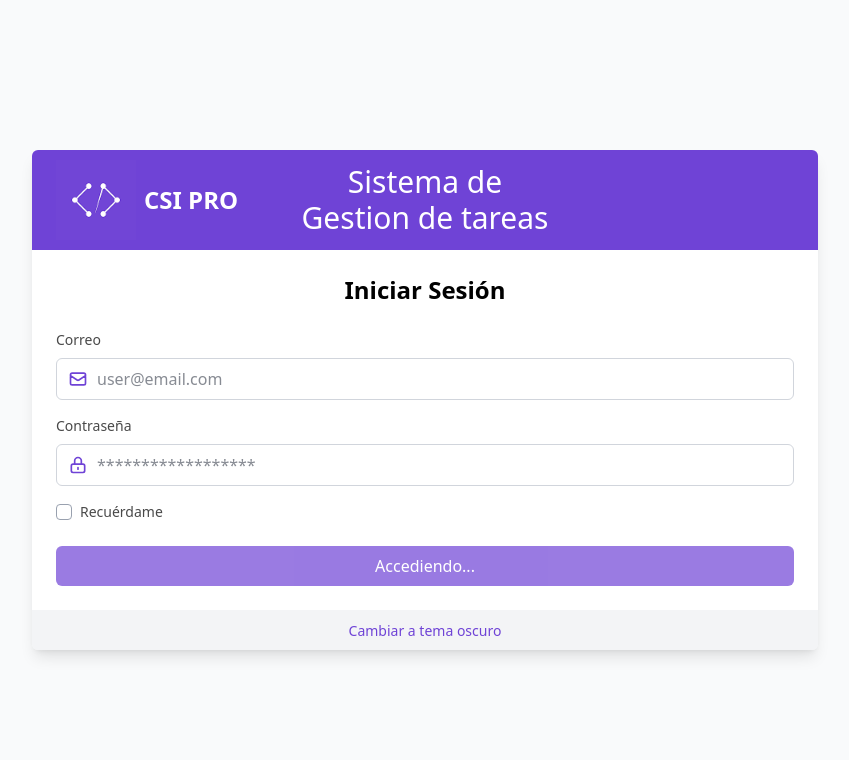
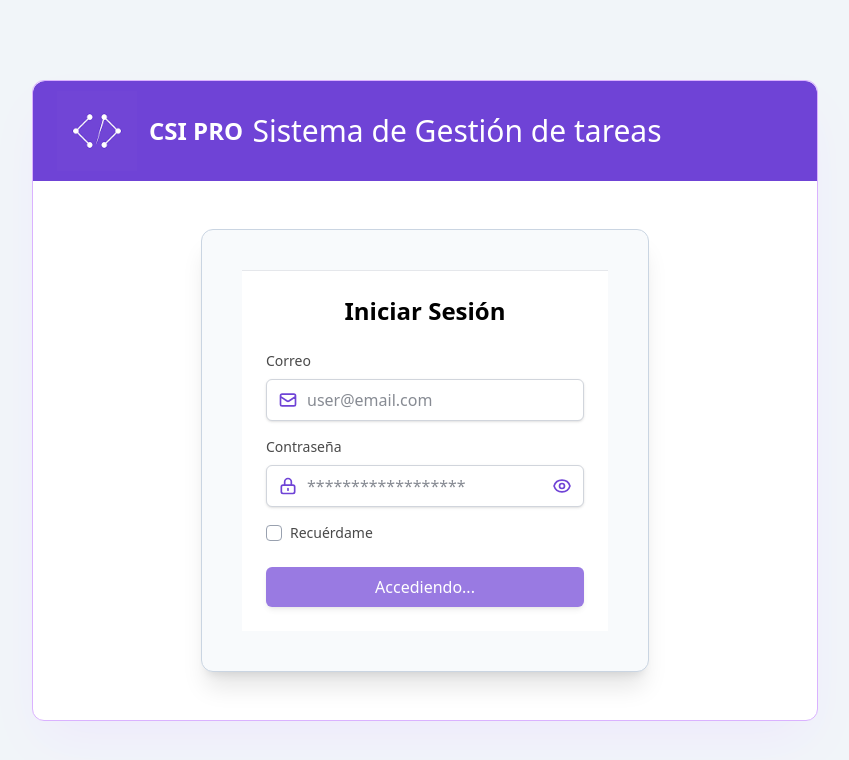
Before and after one commit to jonatansilva22/gestor_proyectos_csi_front, a React (Vite) app: page / in a window 1280 px wide. Shown: the top 760 px of the page, without its empty margins (215-1064 px from the left). Built offline with nearby package versions, Linux system fonts and the light colour scheme; no server answers.

Commit message:
nuevo diseño

```diff
--- a/src/components/auth/LoginForm.tsx
+++ b/src/components/auth/LoginForm.tsx
@@ -6,6 +6,7 @@ import { useTheme } from '../../context/ThemeContext';
 const LoginForm: React.FC = () => {
   const [email, setEmail] = useState('');
   const [password, setPassword] = useState('');
+  const [showPassword, setShowPassword] = useState(false);
   const [rememberMe, setRememberMe] = useState(false);
   const [error, setError] = useState('');
   const { login, isLoading } = useAuth();
@@ -32,8 +33,12 @@ const LoginForm: React.FC = () => {
     }
   };
 
+  const togglePasswordVisibility = () => {
+    setShowPassword(!showPassword);
+  };
+
   return (
-    <div className={`${darkMode ? 'bg-[#3A2864]' : 'bg-white'} p-6`}>
+    <div className={`${darkMode ? 'bg-[#3A2864]' : 'bg-white'} p-6 border-t ${darkMode ? 'border-[#6F43D6]/20' : 'border-gray-200'}`}>
       <h2
         className={`text-center text-2xl font-bold mb-6 ${
           darkMode ? 'text-white' : 'text-[#000000]'
@@ -43,7 +48,7 @@ const LoginForm: React.FC = () => {
       </h2>
 
       {error && (
-        <div className="mb-4 p-3 bg-red-100 border border-red-400 text-red-700 rounded-md text-sm">
+        <div className="mb-4 p-3 bg-red-100 border border-red-400 text-red-700 rounded-md text-sm shadow-sm">
           {error}
         </div>
       )}
@@ -82,7 +87,7 @@ const LoginForm: React.FC = () => {
               onChange={(e) => setEmail(e.target.value)}
               placeholder="user@email.com"
               required
-              className={`w-full py-2 pl-10 pr-3 border rounded-md focus:ring-[#6F43D6] focus:border-[#6F43D6] focus:outline-none
+              className={`w-full py-2 pl-10 pr-3 border rounded-md shadow-sm focus:ring-[#6F43D6] focus:border-[#6F43D6] focus:outline-none
                 ${
                   darkMode
                     ? 'bg-[#FFFFFF] border-gray-700 text-gray-900 placeholder-gray-400'
@@ -120,12 +125,12 @@ const LoginForm: React.FC = () => {
               </svg>
             </div>
             <input
-              type="password"
+              type={showPassword ? "text" : "password"}
               value={password}
               onChange={(e) => setPassword(e.target.value)}
               placeholder="******************"
               required
-              className={`w-full py-2 pl-10 pr-3 border rounded-md focus:ring-[#6F43D6] focus:border-[#6F43D6] focus:outline-none
+              className={`w-full py-2 pl-10 pr-10 border rounded-md shadow-sm focus:ring-[#6F43D6] focus:border-[#6F43D6] focus:outline-none
                 ${
                   darkMode
                     ? 'bg-[#FFFFFF] border-gray-700 text-gray-900 placeholder-gray-400'
@@ -133,6 +138,49 @@ const LoginForm: React.FC = () => {
                 }`}
               disabled={isLoading}
             />
+            <button
+              type="button"
+              onClick={togglePasswordVisibility}
+              className="absolute inset-y-0 right-0 flex items-center pr-3"
+            >
+              {showPassword ? (
+                <svg
+                  xmlns="http://www.w3.org/2000/svg"
+                  className="h-5 w-5 text-[#6F43D6]"
+                  fill="none"
+                  viewBox="0 0 24 24"
+                  stroke="currentColor"
+                >
+                  <path
+                    strokeLinecap="round"
+                    strokeLinejoin="round"
+                    strokeWidth={2}
+                    d="M13.875 18.825A10.05 10.05 0 0112 19c-4.478 0-8.268-2.943-9.543-7a9.97 9.97 0 011.563-3.029m5.858.908a3 3 0 114.243 4.243M9.878 9.878l4.242 4.242M9.88 9.88l-3.29-3.29m7.532 7.532l3.29 3.29M3 3l3.59 3.59m0 0A9.953 9.953 0 0112 5c4.478 0 8.268 2.943 9.543 7a10.025 10.025 0 01-4.132 5.411m0 0L21 21"
+                  />
+                </svg>
+              ) : (
+                <svg
+                  xmlns="http://www.w3.org/2000/svg"
+                  className="h-5 w-5 text-[#6F43D6]"
+                  fill="none"
+                  viewBox="0 0 24 24"
+                  stroke="currentColor"
+                >
+                  <path
+                    strokeLinecap="round"
+                    strokeLinejoin="round"
+                    strokeWidth={2}
+                    d="M15 12a3 3 0 11-6 0 3 3 0 016 0z"
+                  />
+                  <path
+                    strokeLinecap="round"
+                    strokeLinejoin="round"
+                    strokeWidth={2}
+                    d="M2.458 12C3.732 7.943 7.523 5 12 5c4.478 0 8.268 2.943 9.542 7-1.274 4.057-5.064 7-9.542 7-4.477 0-8.268-2.943-9.542-7z"
+                  />
+                </svg>
+              )}
+            </button>
           </div>
         </div>
 
@@ -182,7 +230,7 @@ const LoginForm: React.FC = () => {
         <button
           type="submit"
           disabled={isLoading}
-          className="w-full py-2 px-4 bg-[#6F43D6] hover:bg-[#5F36C4] text-white font-medium rounded-md
+          className="w-full py-2 px-4 bg-[#6F43D6] hover:bg-[#5F36C4] text-white font-medium rounded-md shadow-md
             focus:outline-none transition-colors disabled:opacity-70 disabled:cursor-not-allowed"
         >
           {isLoading ? 'Accediendo...' : 'Acceder'}
--- a/src/context/ThemeContext.tsx
+++ b/src/context/ThemeContext.tsx
@@ -1,47 +1,38 @@
-import React, { createContext, useContext, useState, useEffect } from 'react';
+import React, { createContext, useContext, useEffect, useState } from 'react';
+import { useMediaQuery } from '../hooks/useMediaQuery';
 
 interface ThemeContextType {
   darkMode: boolean;
-  toggleTheme: () => void;
 }
 
 const ThemeContext = createContext<ThemeContextType>({
-  darkMode: false,
-  toggleTheme: () => {},
+  darkMode: false
 });
 
 export const useTheme = () => useContext(ThemeContext);
 
 export const ThemeProvider: React.FC<{ children: React.ReactNode }> = ({ children }) => {
-  // Inicializa con preferencia del sistema o almacenada
-  const [darkMode, setDarkMode] = useState(() => {
-    // Verificar si hay una preferencia guardada
-    const savedTheme = localStorage.getItem('theme');
-    if (savedTheme) {
-      return savedTheme === 'dark';
-    }
-    // Si no hay preferencia guardada, usar la del sistema
-    return window.matchMedia('(prefers-color-scheme: dark)').matches;
-  });
+  // Usar el hook useMediaQuery para detectar la preferencia del sistema
+  const systemPrefersDark = useMediaQuery('(prefers-color-scheme: dark)');
+  const [darkMode, setDarkMode] = useState(systemPrefersDark);
 
-  // Actualizar las clases en el HTML y guardar preferencia
+  // Actualizar darkMode cuando cambie la preferencia del sistema
+  useEffect(() => {
+    setDarkMode(systemPrefersDark);
+  }, [systemPrefersDark]);
+
+  // Actualizar las clases en el HTML
   useEffect(() => {
     const root = window.document.documentElement;
     if (darkMode) {
       root.classList.add('dark');
-      localStorage.setItem('theme', 'dark');
     } else {
       root.classList.remove('dark');
-      localStorage.setItem('theme', 'light');
     }
   }, [darkMode]);
 
-  const toggleTheme = () => {
-    setDarkMode(!darkMode);
-  };
-
   return (
-    <ThemeContext.Provider value={{ darkMode, toggleTheme }}>
+    <ThemeContext.Provider value={{ darkMode }}>
       {children}
     </ThemeContext.Provider>
   );
--- a/src/hooks/useMediaQuery.ts
+++ b/src/hooks/useMediaQuery.ts
@@ -2,21 +2,33 @@
 import { useState, useEffect } from 'react';
 
 export function useMediaQuery(query: string): boolean {
-  const [matches, setMatches] = useState(false);
+  const [matches, setMatches] = useState(() => {
+    // Inicializa el estado con el valor actual de la media query
+    // Esto evita el parpadeo inicial.
+    if (typeof window !== 'undefined') {
+      return window.matchMedia(query).matches;
+    }
+    return false; // Valor por defecto para SSR o si window no está disponible
+  });
 
   useEffect(() => {
-    const media = window.matchMedia(query);
-    if (media.matches !== matches) {
-      setMatches(media.matches);
-    }
+    if (typeof window === 'undefined') return;
 
-    const listener = () => {
-      setMatches(media.matches);
+    const mediaQueryList = window.matchMedia(query);
+
+    const listener = (event: MediaQueryListEvent) => {
+      setMatches(event.matches);
     };
 
-    media.addEventListener('change', listener);
-    return () => media.removeEventListener('change', listener);
-  }, [matches, query]);
+    // Asegura que el estado esté actualizado después del montaje inicial o si la query cambia.
+    setMatches(mediaQueryList.matches);
+
+    mediaQueryList.addEventListener('change', listener);
+
+    return () => {
+      mediaQueryList.removeEventListener('change', listener);
+    };
+  }, [query]); // El efecto solo se re-ejecuta si la 'query' cambia.
 
   return matches;
 }
--- a/src/pages/Login.tsx
+++ b/src/pages/Login.tsx
@@ -6,7 +6,7 @@ import { useAuth } from '../context/AuthContext';
 import logo from '../assets/logo.png';
 
 const Login: React.FC = () => {
-  const { darkMode, toggleTheme } = useTheme();
+  const { darkMode } = useTheme();
   const { isAuthenticated } = useAuth();
   const navigate = useNavigate();
 
@@ -18,42 +18,43 @@ const Login: React.FC = () => {
   }, [isAuthenticated, navigate]);
 
   return (
-    <div className={`min-h-screen flex items-center justify-center ${darkMode ? 'bg-[#25174A]' : 'bg-gray-50'}`}>
-      <div className="w-[786px] overflow-hidden rounded-md shadow-lg">
+    <div className={`min-h-screen flex items-center justify-center p-4 ${
+      darkMode ? 'bg-[#1A0F30]' : 'bg-slate-100' // Softer page backgrounds
+    }`}>
+      <div className={`w-[786px] max-w-full min-h-[600px] overflow-hidden rounded-xl border flex flex-col ${ // Increased rounding
+        darkMode
+          ? 'bg-[#3A2B5A] border-purple-700/40 shadow-2xl shadow-purple-900/30' // Dark theme container: refined shadow
+          : 'bg-white border-purple-300 shadow-2xl shadow-purple-200/40' // Light theme container: softer border, refined shadow
+      }`}>
         {/* Header */}
-        <div className="bg-[#6F43D6] w-[786px] h-[100px] flex items-center px-6">
-          {/* Logo del CSI y el texto a la izquierda wow */}
-          <div className="flex items-center text-white w-1/4">
-            <div className="flex items-center">
-              <img
-                src={logo}
-                alt="CSI PRO Logo"
-                className="h-20 w-20 mr-2"
-              />
-              <span className="font-bold text-2xl">CSI PRO</span>
-            </div>
+        <div className="bg-[#6F43D6] w-full h-[100px] flex items-center px-6 relative flex-shrink-0 rounded-t-xl"> {/* Added rounded-t-xl */}
+          {/* Logo del CSI y el texto a la izquierda */}
+          <div className="flex items-center text-white">
+            <img
+              src={logo}
+              alt="CSI PRO Logo"
+              className="h-16 w-16 sm:h-20 sm:w-20 mr-2 sm:mr-3" // Slightly smaller logo on very small screens
+            />
+            <span className="font-bold text-xl sm:text-2xl">CSI PRO</span> {/* Responsive text size */}
           </div>
 
-          {/* Sistema de Gestión en el centro - TEXTO GRANDE */}
-          <div className="text-center text-white flex-1 w-2/4">
-            <div className="text-3xl font-medium">Sistema de</div>
-            <div className="text-3xl font-medium">Gestion de tareas</div>
+          {/* Sistema de Gestión centrado y ligeramente a la derecha */}
+          <div className="absolute inset-0 flex items-center justify-center text-white pointer-events-none">
+            <span className="text-2xl sm:text-3xl font-medium transform sm:translate-x-8"> {/* Responsive text and transform */}
+              Sistema de Gestión de tareas
+            </span>
           </div>
-
-          {/* Espacio vacío a la derecha para mantener el balance */}
-          <div className="w-1/4"></div>
         </div>
 
-        <LoginForm />
-
-        {/* Botón para cambiar tema */}
-        <div className={`px-6 py-2 text-center ${darkMode ? 'bg-[#3A2864]' : 'bg-gray-100'}`}>
-          <button
-            onClick={toggleTheme}
-            className="text-sm text-[#6F43D6] dark:text-gray-300 hover:underline"
-          >
-            Cambiar a tema {darkMode ? 'claro' : 'oscuro'}
-          </button>
+        {/* Contenedor del LoginForm con espacio extra */}
+        <div className="flex-1 flex items-center justify-center py-8 sm:py-12 px-6">
+          <div className={`w-full max-w-md p-8 sm:p-10 rounded-xl border ${ // Increased padding and rounding
+            darkMode
+              ? 'bg-[#2A1B4A] border-purple-600/50 shadow-xl' // Dark theme form area: refined border, stronger shadow
+              : 'bg-slate-50 border-slate-300 shadow-xl' // Light theme form area: cooler gray, distinct border, stronger shadow
+          }`}>
+            <LoginForm />
+          </div>
         </div>
       </div>
     </div>
```
